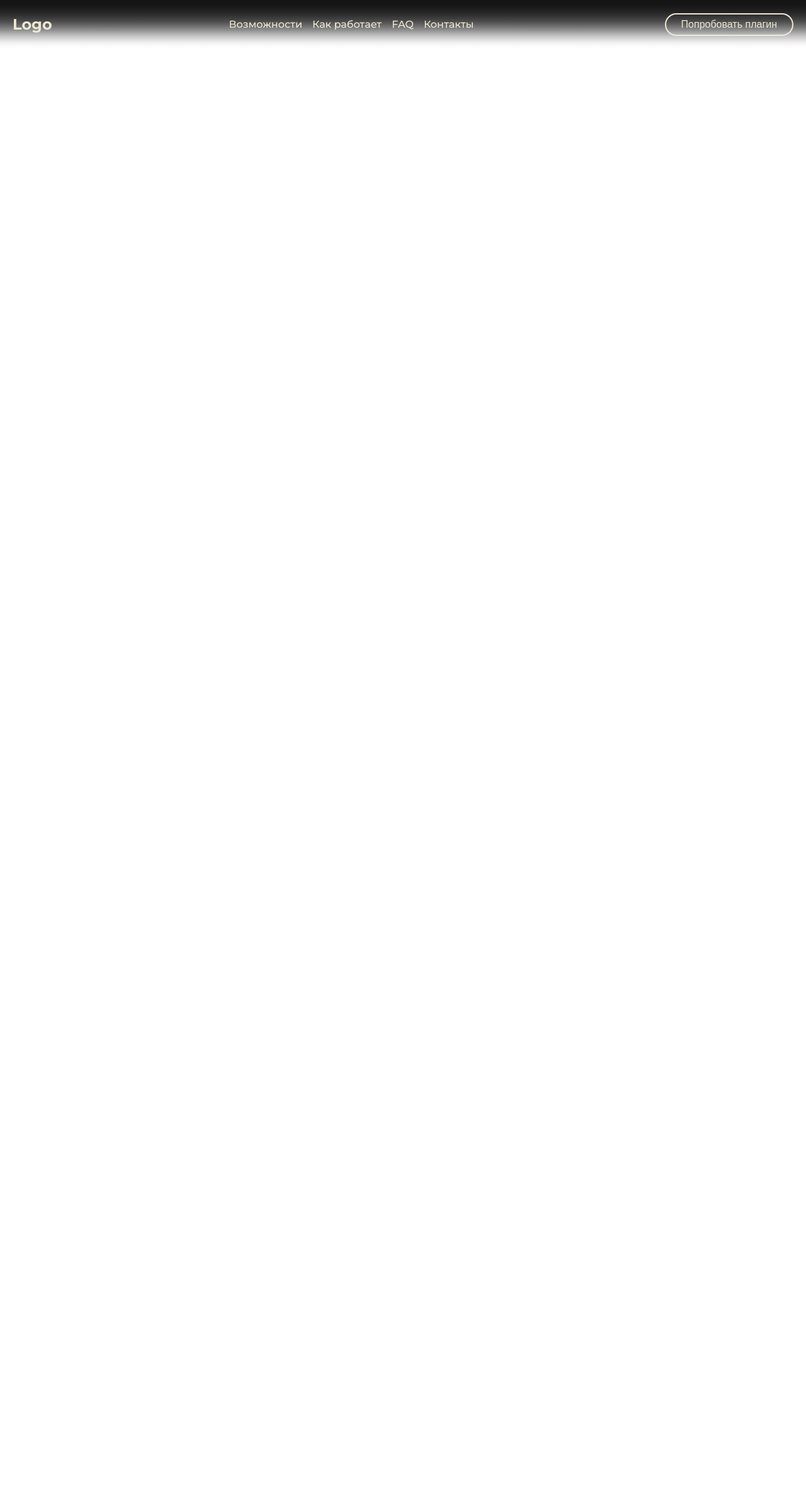
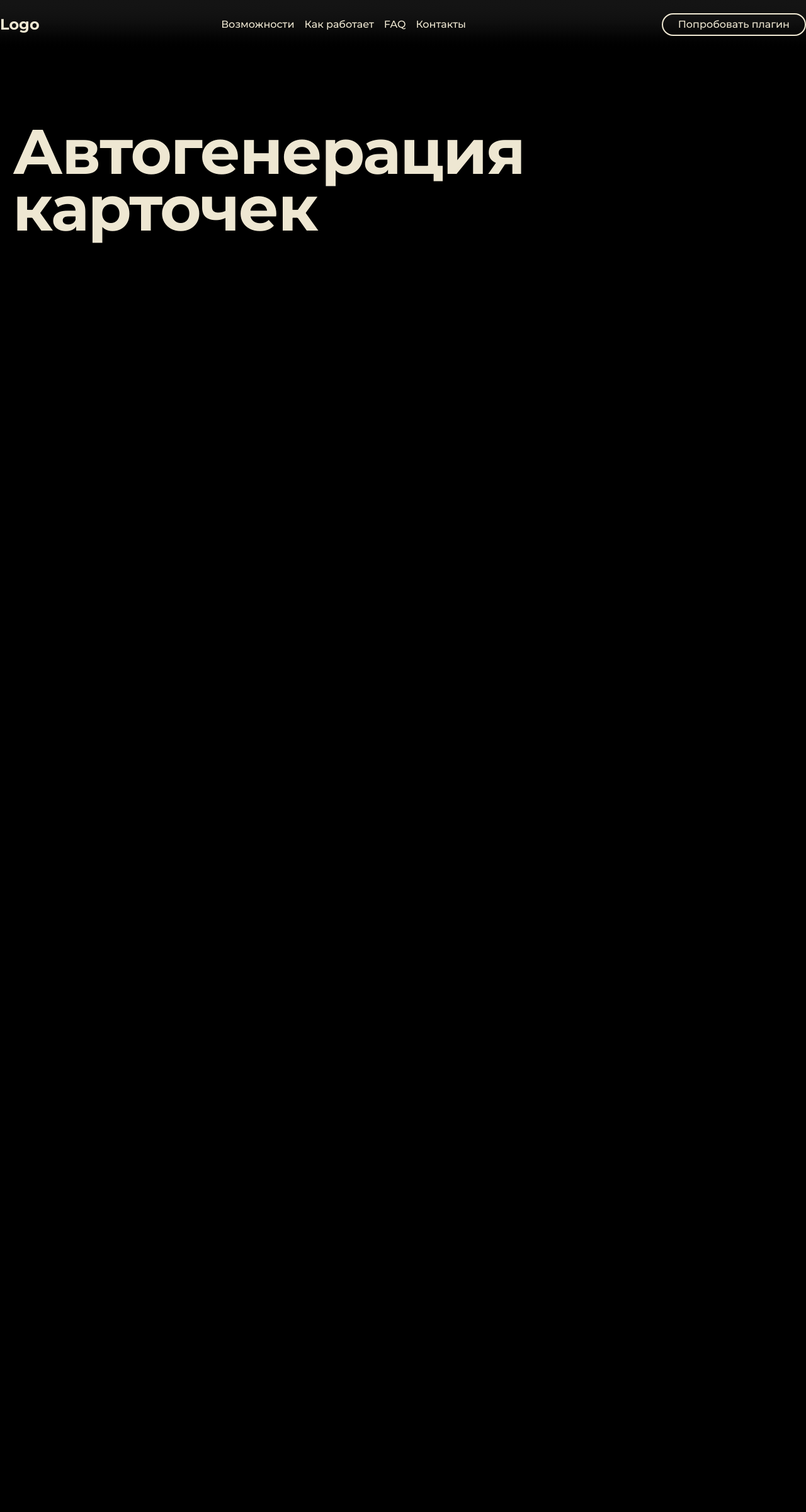
Before and after one commit to VKRFigmaPlugin/Landing, a Python web app: template app/templates/pages/index.html in a window 1280 px wide. Shown: the whole page at 63% size. Run offline with Jinja, Linux system fonts and the light colour scheme; the template is opened without the code that fills it, so the values that code supplies are empty; some web fonts are replaced.

Commit message:
feature: добавлена верстка hero блока(без анимации)

```diff
--- a/app/static/styles/components/_base.scss
+++ b/app/static/styles/components/_base.scss
@@ -1,35 +1,142 @@
 *,
-*:after,
-*:before {
+*::before,
+*::after {
   box-sizing: border-box;
   padding: 0;
   margin: 0;
   line-height: 1;
 }
 
-button, a {
-  cursor: pointer;
-  outline: none;
-}
-
 html {
   scroll-behavior: smooth;
+  background-color: $color-base-black;
 }
 
 body {
-  display: flex;
-  align-items: center;
-  justify-content: flex-start;
-  flex-direction: column;
-  max-width: 100vw;
+  background-color: transparent;
+  color: $color-accent-primary;
+  font-family: "Montserrat", sans-serif;
   min-height: 100vh;
+  width: 100%;
 }
 
-.main {
-  &__container {
-    width: 100%;
-    max-width: 1440px;
-    padding: 0 20px;
-    margin: 0;
+.page-content {
+  width: 100%;
+  min-height: 100vh;
+  background-color: $color-base-black;
+  position: relative;
+  z-index: 1;
+  padding-top: 40px;
+  display: flex;
+  align-items: flex-start;
+  justify-content: center;
+}
+
+.main__container {
+  width: 100%;
+  max-width: 1440px;
+  padding: 0 20px;
+  margin: 0 auto;
+  margin-top: 10vh;
+}
+
+.page-title {
+  font-family: "Montserrat", sans-serif;
+  font-weight: 700;
+  color: $color-accent-primary;
+  text-align: left;
+  margin: 0; //0 60px 0;
+  padding: 0;
+  width: 100%;
+}
+
+.title-line {
+  display: block;
+  width: 100%;
+  text-align: left;
+}
+
+.title-line-1 {
+  font-size: 160px;
+  line-height: 0.85;
+  letter-spacing: -2px;
+  margin-bottom: 5px;
+}
+
+.title-line-2 {
+  font-size: 160px;
+  line-height: 0.85;
+  letter-spacing: -2px;
+}
+
+@media (max-width: 1440px) {
+  .title-line-1,
+  .title-line-2 {
+    font-size: 100px;
   }
 }
+
+@media (max-width: 768px) {
+  .main__container {
+    margin-top: 10vh;
+    padding: 0 15px;
+  }
+
+  .page-content {
+    padding-top: 0;
+  }
+
+  .page-title {
+    margin-bottom: 40px;
+  }
+
+  .title-line-1,
+  .title-line-2 {
+    font-size: 50px;
+    letter-spacing: -1px;
+  }
+}
+
+@media (max-width: 480px) {
+  .title-line-1,
+  .title-line-2 {
+    font-size: 40px;
+  }
+}
+
+a {
+  color: inherit;
+  text-decoration: none;
+  cursor: pointer;
+
+  &:hover {
+    opacity: 0.8;
+  }
+}
+
+button {
+  font-family: inherit;
+  cursor: pointer;
+  border: none;
+  background: none;
+}
+
+p {
+  font-size: 18px;
+  line-height: 1.6;
+  margin-bottom: 20px;
+
+  @media (max-width: 768px) {
+    font-size: 16px;
+  }
+}
+
+ul, ol {
+  list-style: none;
+}
+
+img {
+  max-width: 100%;
+  height: auto;
+  display: block;
+}
--- a/app/static/styles/components/_header.scss
+++ b/app/static/styles/components/_header.scss
@@ -8,7 +8,22 @@
   position: sticky;
   top: 0;
   left: 0;
-  padding: 21px 0;
+  padding: 21px 0px;
+  z-index: 1000;
+  height: auto;
+  background-color:transparent;
+
+
+  &__container {
+    width: 100%;
+    max-width: 1440px;
+    margin: 0 auto;
+    display: flex;
+    align-items: center;
+    justify-content: space-between;
+    position: relative;
+    z-index: 1;
+  }
 
   &:after {
     content: "";
--- a/app/static/styles/styles.css
+++ b/app/static/styles/styles.css
@@ -17,37 +17,140 @@
   font-style: normal;
 }
 *,
-*:after,
-*:before {
+*::before,
+*::after {
   box-sizing: border-box;
   padding: 0;
   margin: 0;
   line-height: 1;
 }
 
-button, a {
-  cursor: pointer;
-  outline: none;
-}
-
 html {
   scroll-behavior: smooth;
+  background-color: #000000;
 }
 
 body {
+  background-color: transparent;
+  color: #EEE7D2;
+  font-family: "Montserrat", sans-serif;
+  min-height: 100vh;
+  width: 100%;
+}
+
+.page-content {
+  width: 100%;
+  min-height: 100vh;
+  background-color: #000000;
+  position: relative;
+  z-index: 1;
+  padding-top: 40px;
   display: flex;
-  align-items: center;
-  justify-content: flex-start;
-  flex-direction: column;
-  max-width: 100vw;
-  min-height: 100vh;
+  align-items: flex-start;
+  justify-content: center;
 }
 
 .main__container {
   width: 100%;
   max-width: 1440px;
   padding: 0 20px;
+  margin: 0 auto;
+  margin-top: 10vh;
+}
+
+.page-title {
+  font-family: "Montserrat", sans-serif;
+  font-weight: 700;
+  color: #EEE7D2;
+  text-align: left;
   margin: 0;
+  padding: 0;
+  width: 100%;
+}
+
+.title-line {
+  display: block;
+  width: 100%;
+  text-align: left;
+}
+
+.title-line-1 {
+  font-size: 160px;
+  line-height: 0.85;
+  letter-spacing: -2px;
+  margin-bottom: 5px;
+}
+
+.title-line-2 {
+  font-size: 160px;
+  line-height: 0.85;
+  letter-spacing: -2px;
+}
+
+@media (max-width: 1440px) {
+  .title-line-1,
+  .title-line-2 {
+    font-size: 100px;
+  }
+}
+@media (max-width: 768px) {
+  .main__container {
+    margin-top: 10vh;
+    padding: 0 15px;
+  }
+  .page-content {
+    padding-top: 0;
+  }
+  .page-title {
+    margin-bottom: 40px;
+  }
+  .title-line-1,
+  .title-line-2 {
+    font-size: 50px;
+    letter-spacing: -1px;
+  }
+}
+@media (max-width: 480px) {
+  .title-line-1,
+  .title-line-2 {
+    font-size: 40px;
+  }
+}
+a {
+  color: inherit;
+  text-decoration: none;
+  cursor: pointer;
+}
+a:hover {
+  opacity: 0.8;
+}
+
+button {
+  font-family: inherit;
+  cursor: pointer;
+  border: none;
+  background: none;
+}
+
+p {
+  font-size: 18px;
+  line-height: 1.6;
+  margin-bottom: 20px;
+}
+@media (max-width: 768px) {
+  p {
+    font-size: 16px;
+  }
+}
+
+ul, ol {
+  list-style: none;
+}
+
+img {
+  max-width: 100%;
+  height: auto;
+  display: block;
 }
 
 .header {
@@ -60,7 +163,20 @@ body {
   position: sticky;
   top: 0;
   left: 0;
-  padding: 21px 0;
+  padding: 21px 0px;
+  z-index: 1000;
+  height: auto;
+  background-color: transparent;
+}
+.header__container {
+  width: 100%;
+  max-width: 1440px;
+  margin: 0 auto;
+  display: flex;
+  align-items: center;
+  justify-content: space-between;
+  position: relative;
+  z-index: 1;
 }
 .header:after {
   content: "";
@@ -129,6 +245,4 @@ body {
 }
 body {
   height: 300vh;
-}
-
-/*# sourceMappingURL=styles.css.map */
+}/*# sourceMappingURL=styles.css.map */
--- a/app/templates/components/elements/header.html
+++ b/app/templates/components/elements/header.html
@@ -1,4 +1,5 @@
 <header class="header">
+  <div class="header__container">
     <div class="header__logo">
       <span class="logo-text">Logo</span>
     </div>
@@ -15,5 +16,5 @@
     <div class="header__actions">
       <button class="btn btn--primary">Попробовать плагин</button>
     </div>
-  </header>
-</div>
+  </div>
+</header>
--- a/app/templates/layouts/base.html
+++ b/app/templates/layouts/base.html
@@ -1,21 +1,35 @@
 <!DOCTYPE html>
-<html lang="en">
+<html lang="ru">
 <head>
+  <meta charset="UTF-8">
   <meta name="viewport" content="width=device-width, initial-scale=1.0">
+  <title>{% block title %}Автогенерация карточек{% endblock %}</title>
+
   <link rel="icon" type="image/x-icon" href="{{ url_for('static', filename='images/logo.svg') }}">
+  <link rel="stylesheet" href="{{ url_for('static', filename='styles/styles.css') }}">
 
-  <link rel="stylesheet" href="{{ url_for('static', filename='styles/styles.css') }}">
-  {% block title %}
-    {% endblock %}
+  {% block extra_css %}{% endblock %}
 </head>
 <body id="body">
-<div class="main__container">
-{% include 'components/elements/header.html' %}
+  {% include 'components/elements/header.html' %}
 
-{% block body %}
-{% endblock %}
-</div>
+  <main class="page-content">
+    <div class="full-width-title">
+      <div class="main__container">
+        <h1 class="page-title">
+          <span class="title-line title-line-1">Автогенерация</span>
+          <span class="title-line title-line-2">карточек</span>
+        </h1>
+      </div>
+    </div>
 
-{% block scripts %}{% endblock %}
+    <div class="main__container">
+      {% block body %}
+      {% endblock %}
+    </div>
+  </main>
+
+  {% block scripts %}{% endblock %}
+  {% block extra_js %}{% endblock %}
 </body>
 </html>
```
Also changed, not shown: 1 other file.
